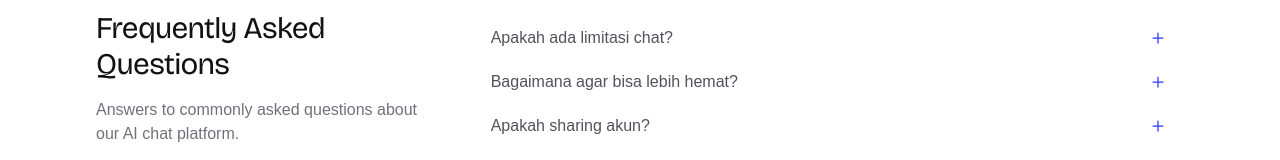
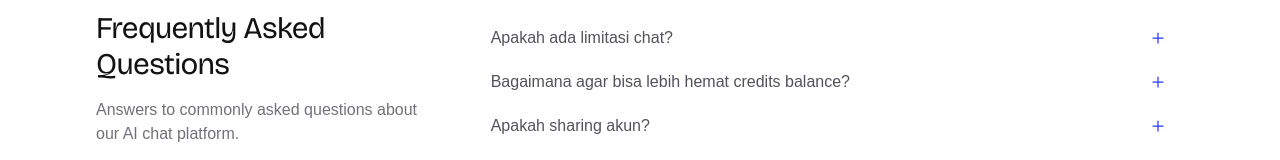
Before and after one commit to kerjaremote-net/aipedia.pro, an Astro site: page /faq in a window 1280 px wide. Shown: the part 163-323 px from the top of the page. Built offline with nearby package versions, Linux system fonts and the light colour scheme; Astro itself is replaced by a stand-in of ours; a web font is replaced by a local one.

Commit message:
feat: update token

```diff
--- a/src/components/infopages/Faq.astro
+++ b/src/components/infopages/Faq.astro
@@ -48,7 +48,7 @@
           <button
             @click="setActiveAccordion(id)"
             class="flex items-center justify-between w-full p-4 pb-1 text-left font-medium select-none">
-            <span>Bagaimana agar bisa lebih hemat?</span>
+            <span>Bagaimana agar bisa lebih hemat credits balance?</span>
             <svg
               class="w-5 h-5 duration-300 ease-out text-accent-500 -rotate-[45deg]"
               :class="{ '-rotate-[45deg]': activeAccordion == id }"
```
